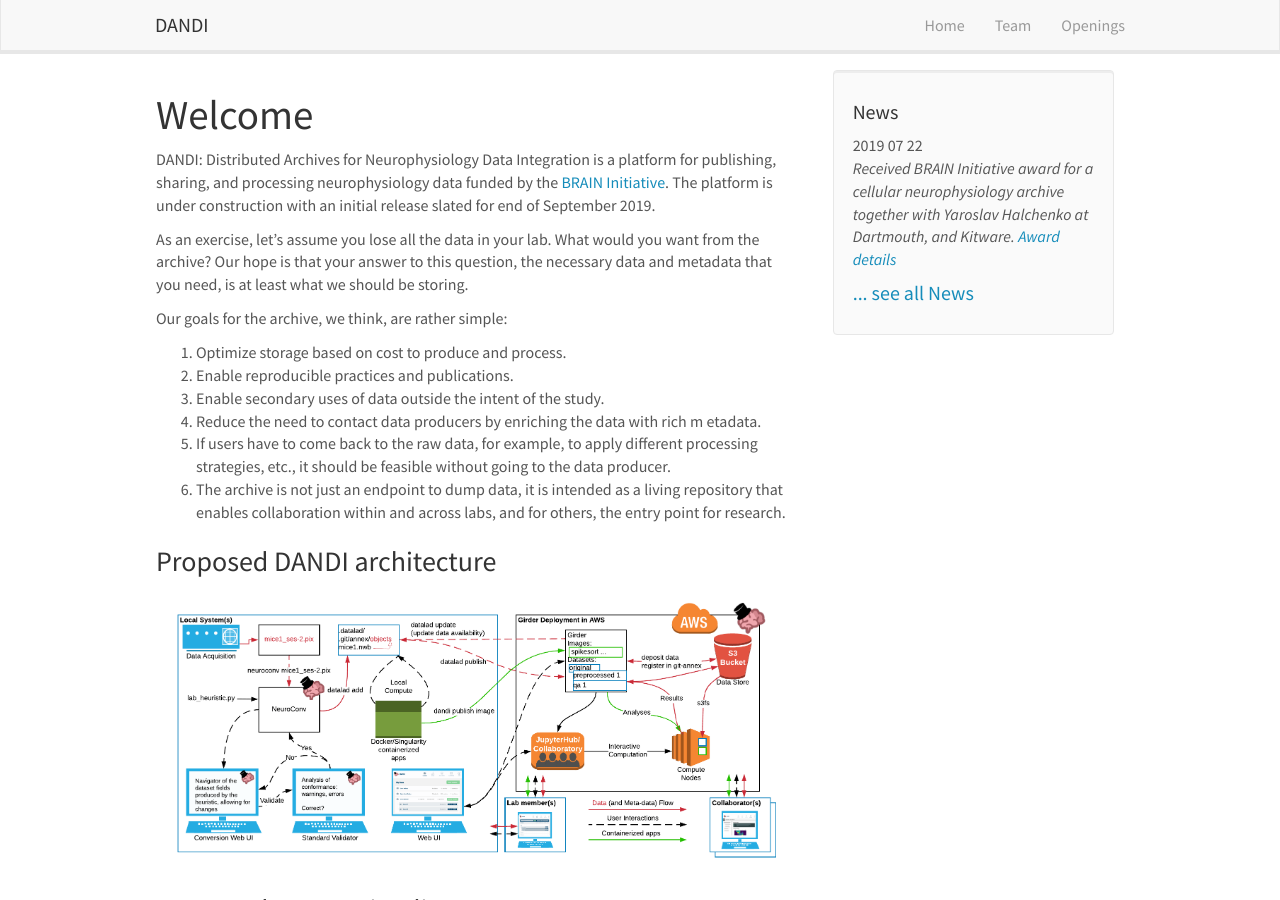
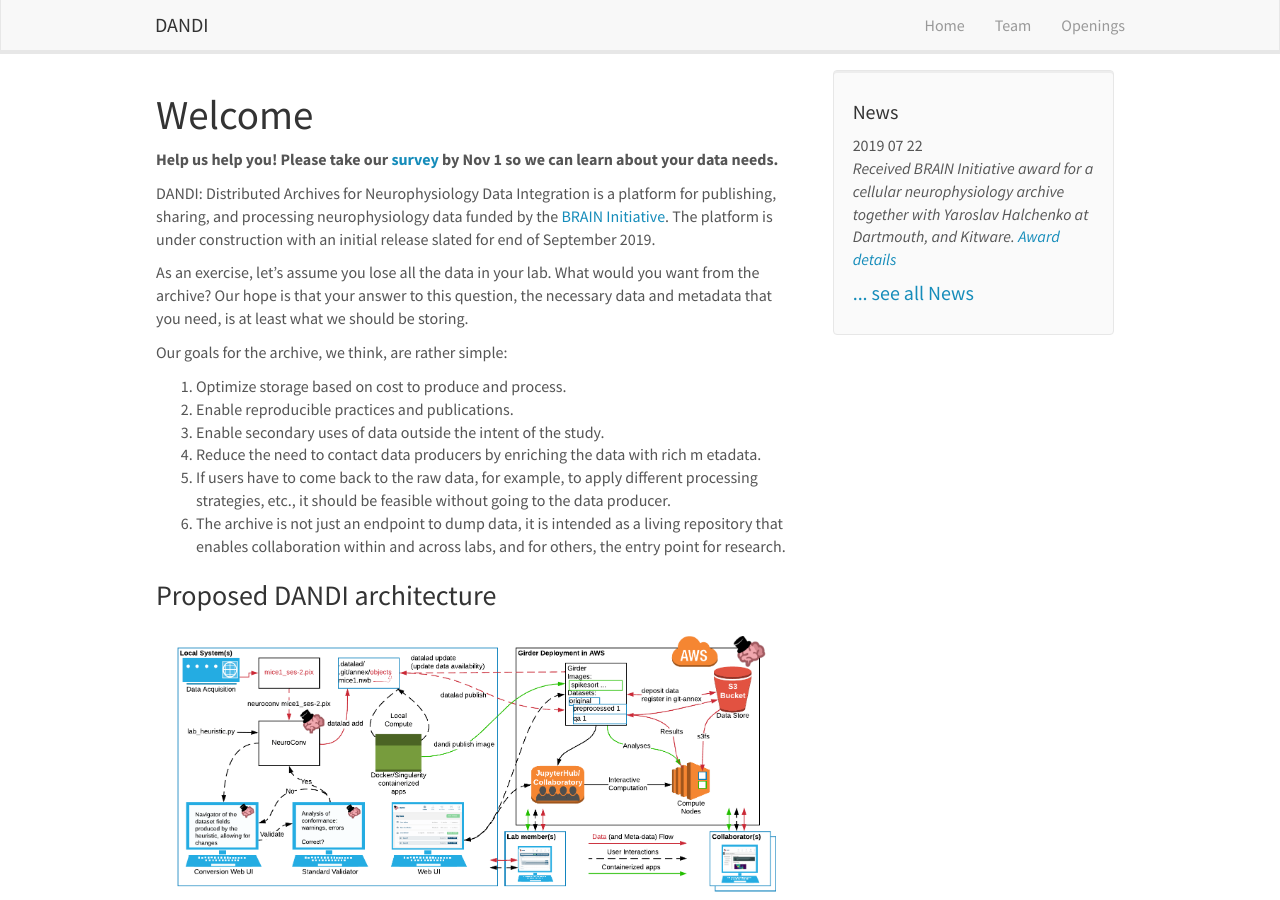
Before and after one commit to nicolocin/dandi.github.io, a Jekyll site: the page built from _pages/home.md, in a window 1280 px wide and 900 px high. Built offline with Jekyll 4.4.1, drawn with Linux system fonts in a browser that asks for light colours; nearby versions of some CDN libraries.

Commit message:
Update home.md
add link to survey

```diff
--- a/_pages/home.md
+++ b/_pages/home.md
@@ -5,6 +5,8 @@ excerpt: "Home"
 sitemap: false
 permalink: /
 ---
+
+**Help us help you! Please take our [survey](https://docs.google.com/forms/d/e/1FAIpQLScT0KLxT8pgQ4y6_Wqa_1IPHKJOrxGJ6nPMwxh1QS3od3P1lw/viewform) by Nov 1 so we can learn about your data needs.**
 
 DANDI: Distributed Archives for Neurophysiology Data Integration is a platform for publishing, sharing, and processing neurophysiology data
 funded by the [BRAIN Initiative](https://braininitiative.nih.gov/). The platform
@@ -27,6 +29,7 @@ Our goals for the archive, we think, are rather simple:
 6. The archive is not just an endpoint to dump data, it is intended as a living
    repository that enables collaboration within and across labs, and for others,
    the entry point for research.
+
 
 ### Proposed DANDI architecture
 
```
